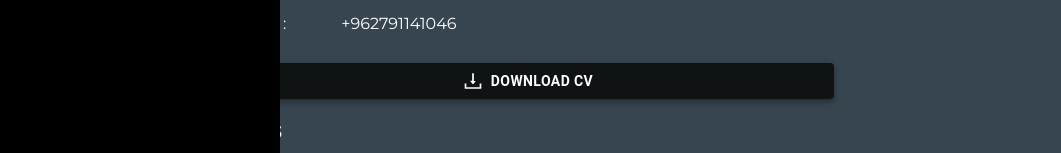
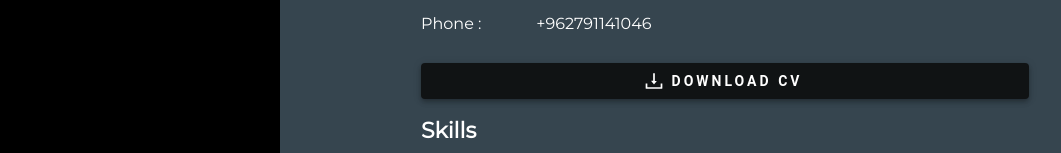
Before and after one commit to omaralfawareh/MyPortfolio, a React (Create React App) app: page /about in a window 1280 px wide. In both pictures the pointer is over the link "DOWNLOAD CV". Shown: the part 612-765 px from the top of the page, without its empty margins (110-1171 px from the left). Built offline with nearby package versions, Linux system fonts and the light colour scheme.

Commit message:
small fix

```diff
--- a/src/App.css
+++ b/src/App.css
@@ -93,8 +93,10 @@
   font-weight: bold;
   color: white;
   background-color: black;
+  transition: 0.4s;
 }
 .about .button:hover{
+  letter-spacing: 3px;
   background-color: #101314;
 }
 .list{
```
